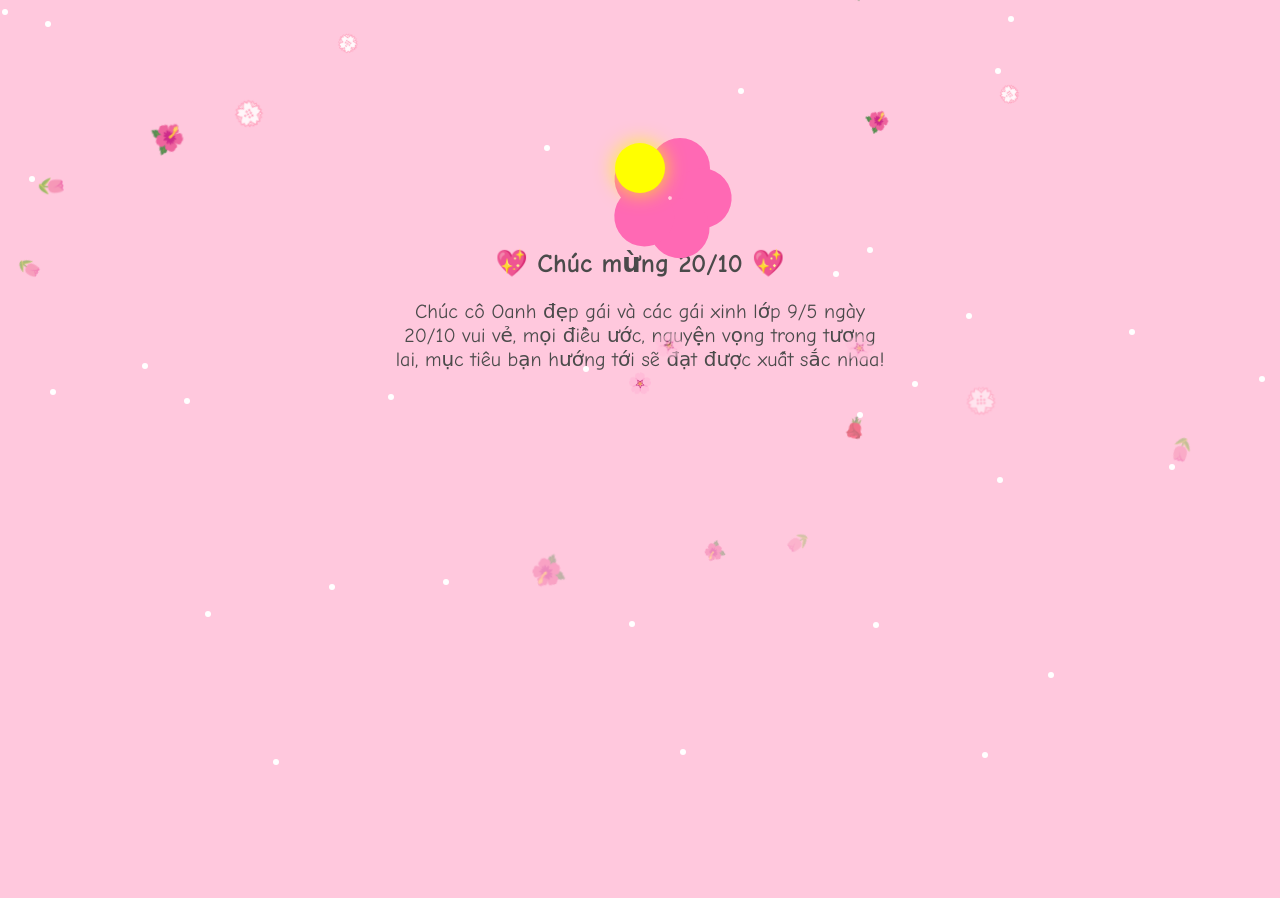
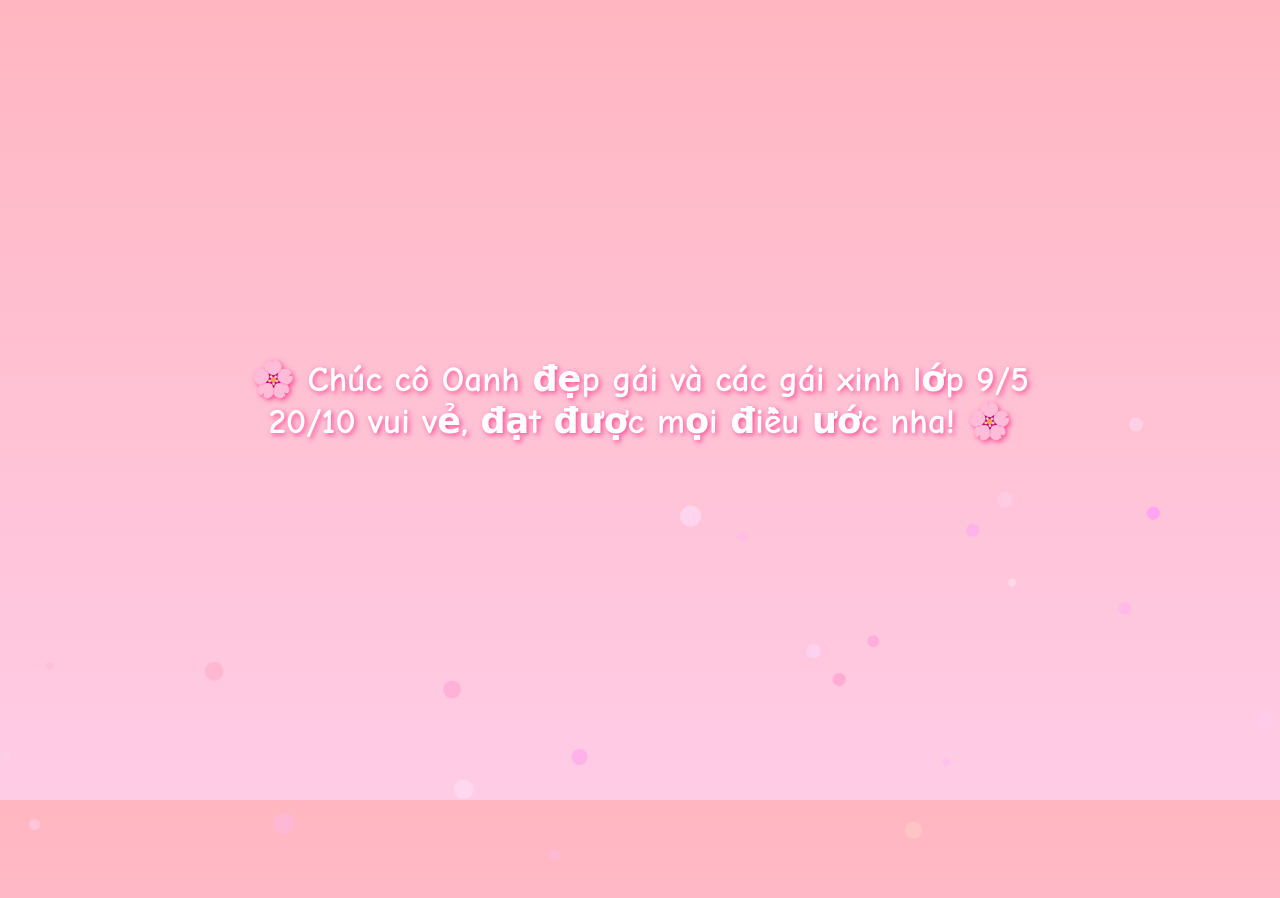
Before and after one commit to bemeonhomituot5-oss/Ch-c-c-Oanh-v-c-c-b-n-n-xin-p-c-a-l-p-9-5-ng-y-20-10-vui-v-nha-, a plain HTML site: page index.html in a window 1280 px wide. Before the commit the page ends 800 px from the top, so only its background shows below. Drawn offline with Linux system fonts and the light colour scheme.

Commit message:
Update index.html

```diff
--- a/index.html
+++ b/index.html
@@ -1,83 +1,47 @@
+<!DOCTYPE html>
+<html lang="vi">
+<head>
 <!DOCTYPE html>
 <html lang="vi">
 <head>
   <meta charset="UTF-8">
   <meta name="viewport" content="width=device-width, initial-scale=1.0">
-  <title>🌸 20/10 Vui Vẻ Nhaa 🌸</title>
+  <title>Chúc mừng 20/10 💐</title>
   <style>
     body {
-      background-color: #ffc8dd;
-      color: #4a4a4a;
+      margin: 0;
+      height: 100vh;
+      background: linear-gradient(180deg, #ffb6c1, #ffcce6);
+      display: flex;
+      justify-content: center;
+      align-items: center;
+      overflow: hidden;
       font-family: 'Comic Sans MS', cursive;
+    }
+
+    h1 {
+      color: white;
       text-align: center;
-      padding-top: 100px;
-      overflow: hidden;
+      font-size: 2.2em;
+      text-shadow: 2px 2px 5px #ff4d94;
+      z-index: 10;
+      position: relative;
+      animation: fadeIn 3s ease-in-out;
     }
-    h1 {
-      font-size: 26px;
-      margin-top: 20px;
-      animation: fadeIn 2s ease-in-out;
+
+    @keyframes fadeIn {
+      from { opacity: 0; transform: translateY(30px); }
+      to { opacity: 1; transform: translateY(0); }
     }
-    .flower {
-      position: relative;
-      width: 120px;
-      height: 120px;
-      margin: 0 auto;
-      animation: bloom 2s ease-in-out forwards;
-    }
+
     .petal {
       position: absolute;
-      width: 60px;
-      height: 60px;
-      background: #ff69b4;
+      background: pink;
       border-radius: 50%;
-      top: 30px;
-      left: 30px;
-      transform-origin: bottom right;
-    }
-    .petal:nth-child(1) { transform: rotate(0deg) translate(40px); }
-    .petal:nth-child(2) { transform: rotate(72deg) translate(40px); }
-    .petal:nth-child(3) { transform: rotate(144deg) translate(40px); }
-    .petal:nth-child(4) { transform: rotate(216deg) translate(40px); }
-    .petal:nth-child(5) { transform: rotate(288deg) translate(40px); }
-    .center {
-      position: absolute;
-      width: 50px;
-      height: 50px;
-      background: yellow;
-      border-radius: 50%;
-      top: 35px;
-      left: 35px;
-      box-shadow: 0 0 20px rgba(255,255,0,0.8);
-    }
-    @keyframes bloom {
-      0% { transform: scale(0); opacity: 0; }
-      100% { transform: scale(1); opacity: 1; }
-    }
-    @keyframes fadeIn {
-      from { opacity: 0; }
-      to { opacity: 1; }
-    }
-    .message {
-      font-size: 20px;
-      max-width: 500px;
-      margin: 20px auto;
-      animation: fadeIn 3s ease-in-out;
-    }
-    .extra {
-      font-size: 20px;
-      font-weight: bold;
-      color: #ff1493;
-      animation: fadeIn 4s ease-in-out;
-      margin-top: 30px;
-    }
-    /* Hoa rơi */
-    .falling-flower {
-      position: fixed;
-      top: -50px;
-      font-size: 24px;
+      opacity: 0.8;
       animation: fall linear infinite;
     }
+
     @keyframes fall {
       0% {
         transform: translateY(0) rotate(0deg);
@@ -91,47 +55,22 @@
   </style>
 </head>
 <body>
-  <div class="flower">
-    <div class="petal"></div>
-    <div class="petal"></div>
-    <div class="petal"></div>
-    <div class="petal"></div>
-    <div class="petal"></div>
-    <div class="center"></div>
-  </div>
-  <h1>💖 Chúc mừng 20/10 💖</h1>
-  <p class="message">Chúc cô Oanh đẹp gái và các gái xinh lớp 9/5 ngày 20/10 vui vẻ, mọi điều ước, nguyện vọng trong tương lai, mục tiêu bạn hướng tới sẽ đạt được xuất sắc nhaa! 🌸</p>
+  <h1>🌸 Chúc cô Oanh đẹp gái và các gái xinh lớp 9/5<br>20/10 vui vẻ, đạt được mọi điều ước nha! 🌸</h1>
 
   <script>
-    // Lấp lánh
-    for (let i = 0; i < 30; i++) {
-      const sparkle = document.createElement('div');
-      sparkle.classList.add('sparkle');
-      sparkle.style.position = 'absolute';
-      sparkle.style.width = '6px';
-      sparkle.style.height = '6px';
-      sparkle.style.background = 'white';
-      sparkle.style.borderRadius = '50%';
-      sparkle.style.top = Math.random() * 100 + 'vh';
-      sparkle.style.left = Math.random() * 100 + 'vw';
-      sparkle.style.animation = 'sparkle 3s infinite ease-in-out';
-      sparkle.style.animationDelay = Math.random() * 3 + 's';
-      document.body.appendChild(sparkle);
+    const numPetals = 25;
+    for (let i = 0; i < numPetals; i++) {
+      let petal = document.createElement('div');
+      petal.classList.add('petal');
+      let size = Math.random() * 14 + 8 + 'px';
+      petal.style.width = size;
+      petal.style.height = size;
+      petal.style.left = Math.random() * 100 + 'vw';
+      petal.style.animationDuration = Math.random() * 5 + 6 + 's';
+      petal.style.animationDelay = Math.random() * 5 + 's';
+      petal.style.background = `rgba(255, ${150 + Math.random() * 80}, ${200 + Math.random() * 55}, 0.9)`;
+      document.body.appendChild(petal);
     }
-
-    // Hoa rơi
-    const flowers = ["🌸","🌷","💮","🌺","🌹"];
-    function createFlower() {
-      const flower = document.createElement('div');
-      flower.classList.add('falling-flower');
-      flower.textContent = flowers[Math.floor(Math.random() * flowers.length)];
-      flower.style.left = Math.random() * 100 + 'vw';
-      flower.style.animationDuration = (Math.random() * 5 + 5) + 's';
-      flower.style.fontSize = (Math.random() * 10 + 16) + 'px';
-      document.body.appendChild(flower);
-      setTimeout(() => flower.remove(), 10000);
-    }
-    setInterval(createFlower, 300);
   </script>
 </body>
 </html>
```
